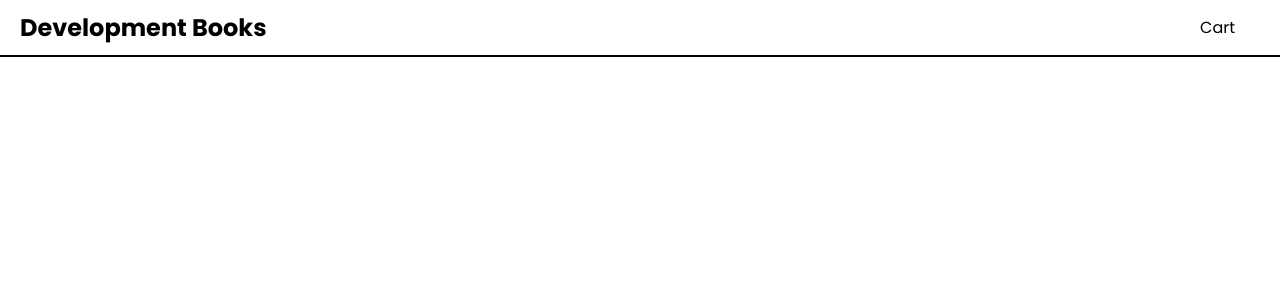
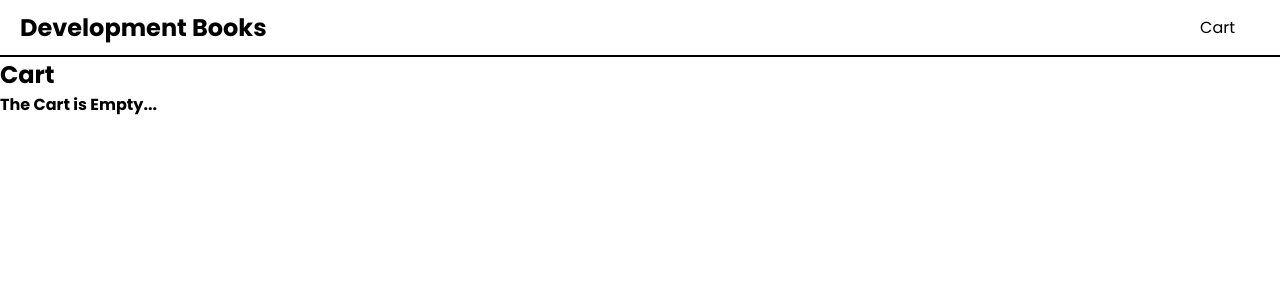
Before and after one commit to Manikandankasirajan/Development_Books_Kata_React_V2, a React (Vite) app in the folder Development Books Store/: page /cart in a window 1280 px wide. Shown: the top 300 px of the page. Built offline with nearby package versions, Linux system fonts and the light colour scheme.

Commit message:
feat : add react router setup for app

```diff
--- a/Development Books Store/package.json
+++ b/Development Books Store/package.json
@@ -13,7 +13,8 @@
 	},
 	"dependencies": {
 		"react": "^19.2.0",
-		"react-dom": "^19.2.0"
+		"react-dom": "^19.2.0",
+		"react-router-dom": "^7.9.6"
 	},
 	"devDependencies": {
 		"@eslint/js": "^9.39.1",
--- a/Development Books Store/src/App.jsx
+++ b/Development Books Store/src/App.jsx
@@ -1,10 +1,19 @@
 import React from "react";
 import NavBar from "./components/NavBar/NavBar";
+import ProductsList from "./components/ProductsList/ProductsList";
+import Cart from "./components/Cart/Cart";
+import { BrowserRouter, Route, Routes } from "react-router-dom";
 
 const App = () => {
 	return (
 		<>
 			<NavBar />
+			<BrowserRouter>
+				<Routes>
+					<Route path="/" element={<ProductsList />} />
+					<Route path="/cart" element={<Cart cart={[]} />} />
+				</Routes>
+			</BrowserRouter>
 		</>
 	);
 };
--- a/Development Books Store/src/components/Cart/Cart.jsx
+++ b/Development Books Store/src/components/Cart/Cart.jsx
@@ -5,7 +5,7 @@ const Cart = ({ cart }) => {
 	return (
 		<>
 			<h2>Cart</h2>
-			{bookCount === 0 && <h6>The Cart is Empty...</h6>}
+			{bookCount === 0 && <h4>The Cart is Empty...</h4>}
 		</>
 	);
 };
```
Also changed, not shown: 1 other file (tests, documents, lock files or other folders).
